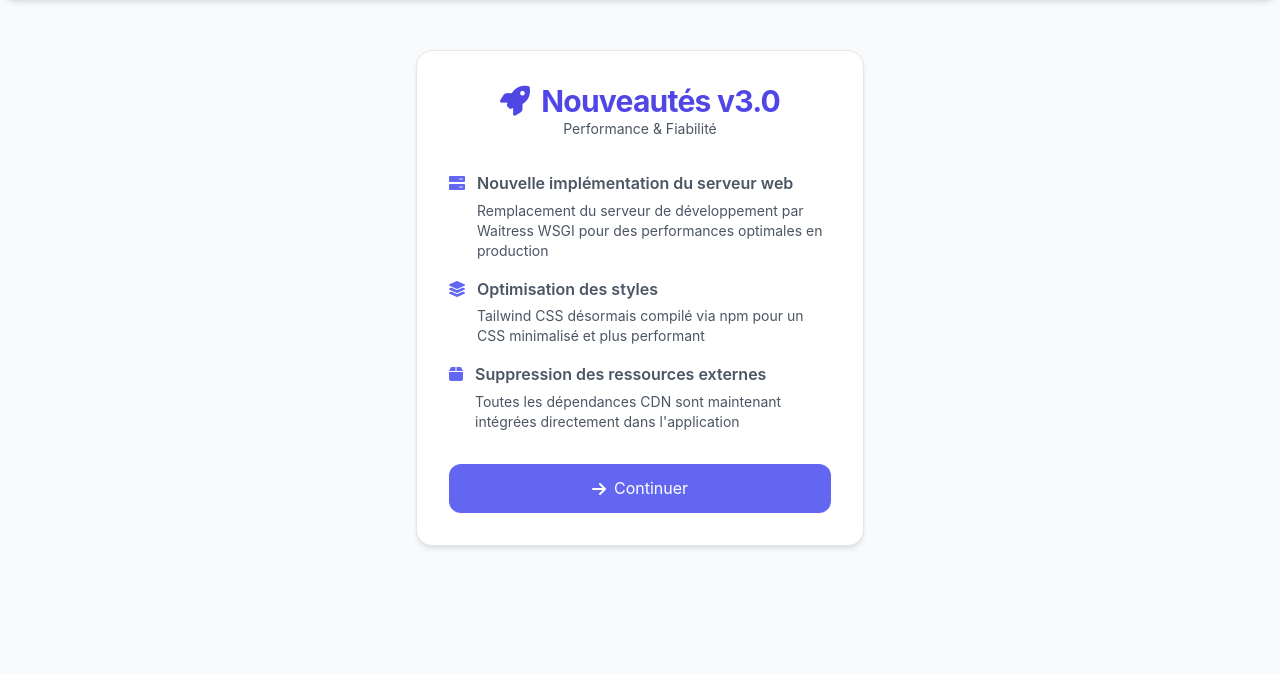
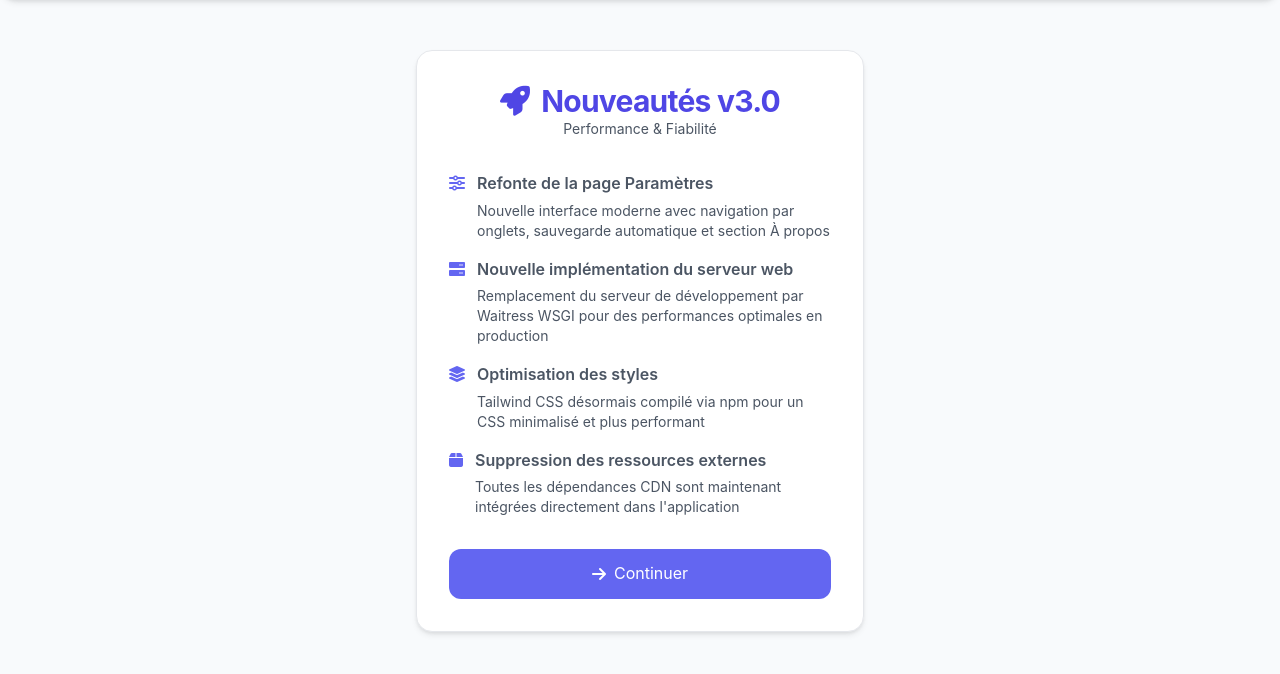
Before and after one commit to nils010485/autocorrect, a Flask app: page / in a window 1280 px wide. Shown: the part 74-748 px from the top of the page. Run offline with Flask 3, Linux system fonts and the light colour scheme; parts of the project's set-up code (start-up, migrations or seed data) failed here and were passed over.

Commit message:
style: améliorer page nouveautés
- Mise à jour template whatsnew.html

```diff
--- a/autocorrect_pro/templates/whatsnew.html
+++ b/autocorrect_pro/templates/whatsnew.html
@@ -57,6 +57,13 @@
 
         <ul class="space-y-4 theme-text-secondary">
             <li class="flex items-start">
+                <i class="fas fa-sliders-h text-indigo-500 mr-3 mt-1"></i>
+                <div>
+                    <span class="font-semibold">Refonte de la page Paramètres</span>
+                    <p class="text-sm opacity-75 mt-1">Nouvelle interface moderne avec navigation par onglets, sauvegarde automatique et section À propos</p>
+                </div>
+            </li>
+            <li class="flex items-start">
                 <i class="fas fa-server text-indigo-500 mr-3 mt-1"></i>
                 <div>
                     <span class="font-semibold">Nouvelle implémentation du serveur web</span>
```
